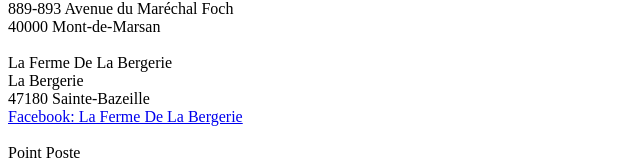
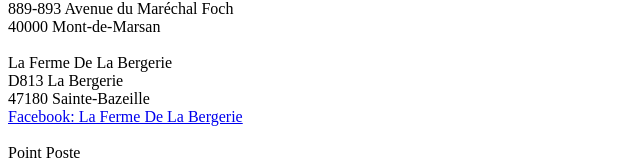
Before and after one commit to leocrapart/valerie-confiture-v-noel, a Vue app: page /points-de-vente in a window 1280 px wide. Shown: the part 206-368 px from the top of the page, without its empty margins (0-640 px from the left). Built offline with nearby package versions, Linux system fonts and the light colour scheme.

Commit message:
Update SellingPoint.vue

```diff
--- a/src/views/SellingPoint.vue
+++ b/src/views/SellingPoint.vue
@@ -66,7 +66,7 @@
                         {
                             nom: "La Ferme De La Bergerie",
                             site: "",
-                            rue: "La Bergerie",
+                            rue: "D813 La Bergerie",
                             codePostal: "47180 Sainte-Bazeille",
                             reseauSocial: "Facebook: La Ferme De La Bergerie",
                             urlReseauSocial: "https://www.facebook.com/FermeDeLaBergerie"
```
